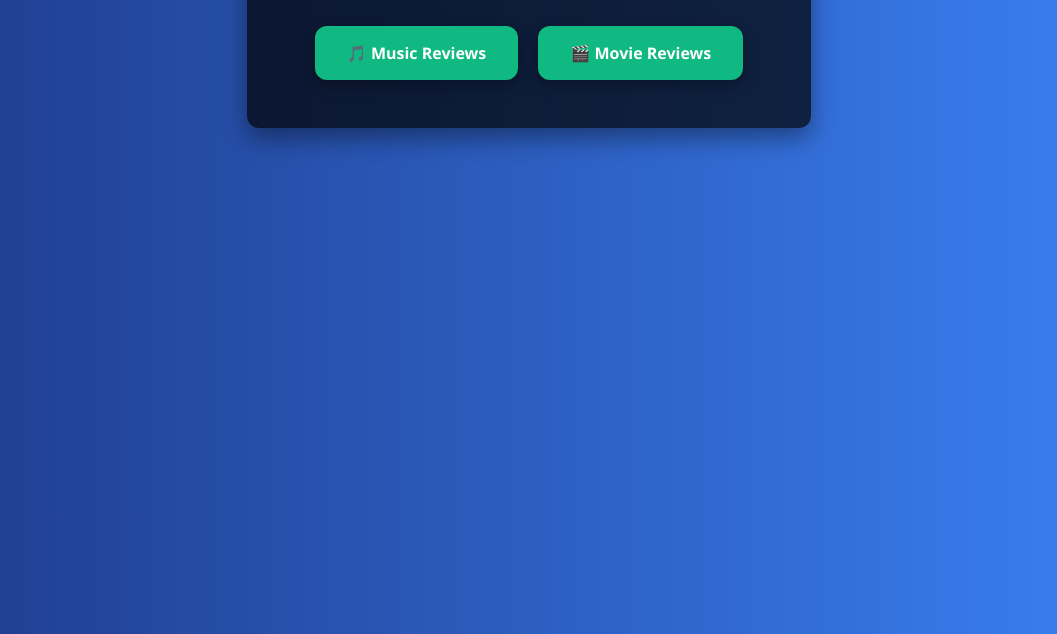
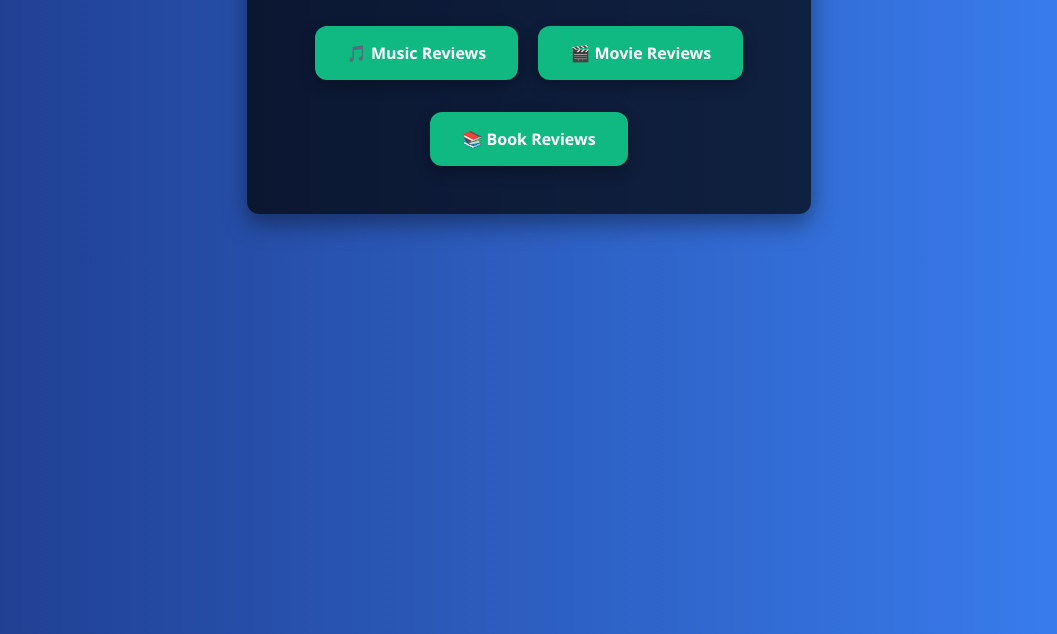
Before and after one commit to ConnorMcIntire/Music_Review_Form, a website: page index.html in a window 1280 px wide. Shown: the part 166-800 px from the top of the page, without its empty margins (111-1168 px from the left). Drawn offline with Linux system fonts and the light colour scheme.

Commit message:
Add book link

```diff
--- a/index.html
+++ b/index.html
@@ -66,11 +66,11 @@
 </head>
 <body>
 
-
   <div class="container">
     <h1>Welcome to Review Hub</h1>
     <a href="music.html" class="button">🎵 Music Reviews</a>
     <a href="movie.html" class="button">🎬 Movie Reviews</a>
+    <a href="book.html" class="button">📚 Book Reviews</a>
   </div>
 
 </body>
```
